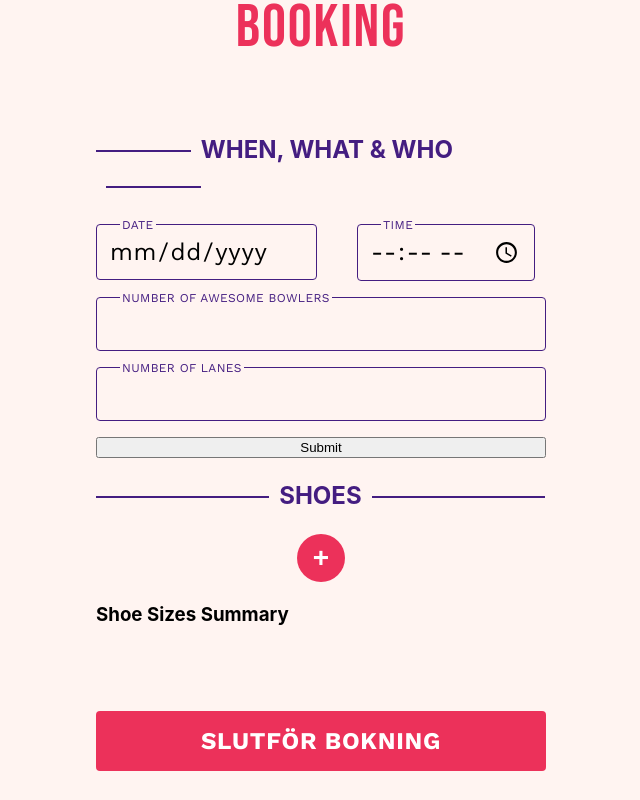
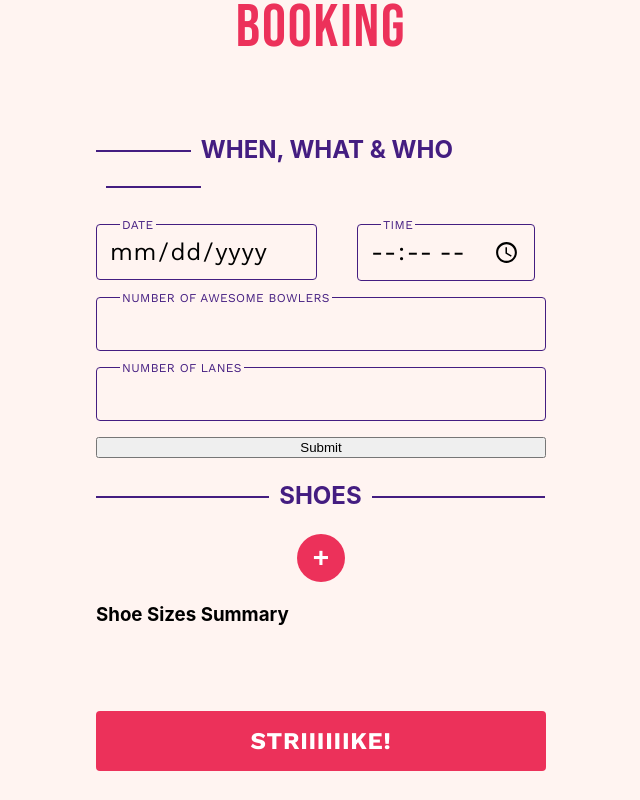
Before and after one commit to Topler97/Strajk-Bowling, a React (Vite) app: page / in a window 1280 px wide. Shown: the part 228-1028 px from the top of the page, without its empty margins (319-959 px from the left). Built offline with nearby package versions, Linux system fonts and the light colour scheme.

Commit message:
traying again

```diff
--- a/src/views/Book.jsx
+++ b/src/views/Book.jsx
@@ -148,7 +148,7 @@ function Booking() {
         shoes={shoes}
       />
       <button className="button booking__button" onClick={book}>
-        Slutför bokning
+      strIIIIIike!
       </button>
       {error ? <ErrorMessage message={error} /> : ""}
     </section>
```
